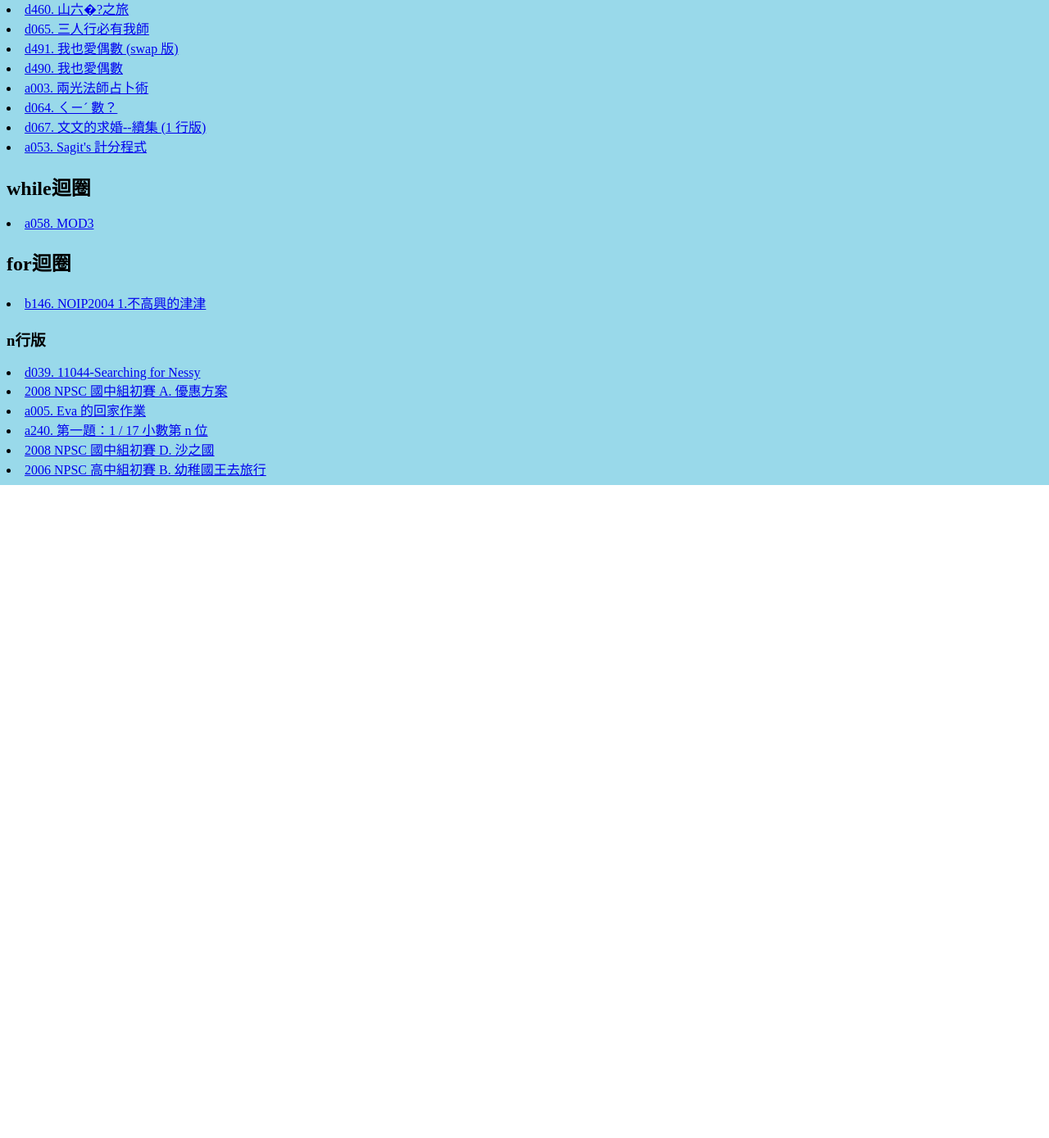
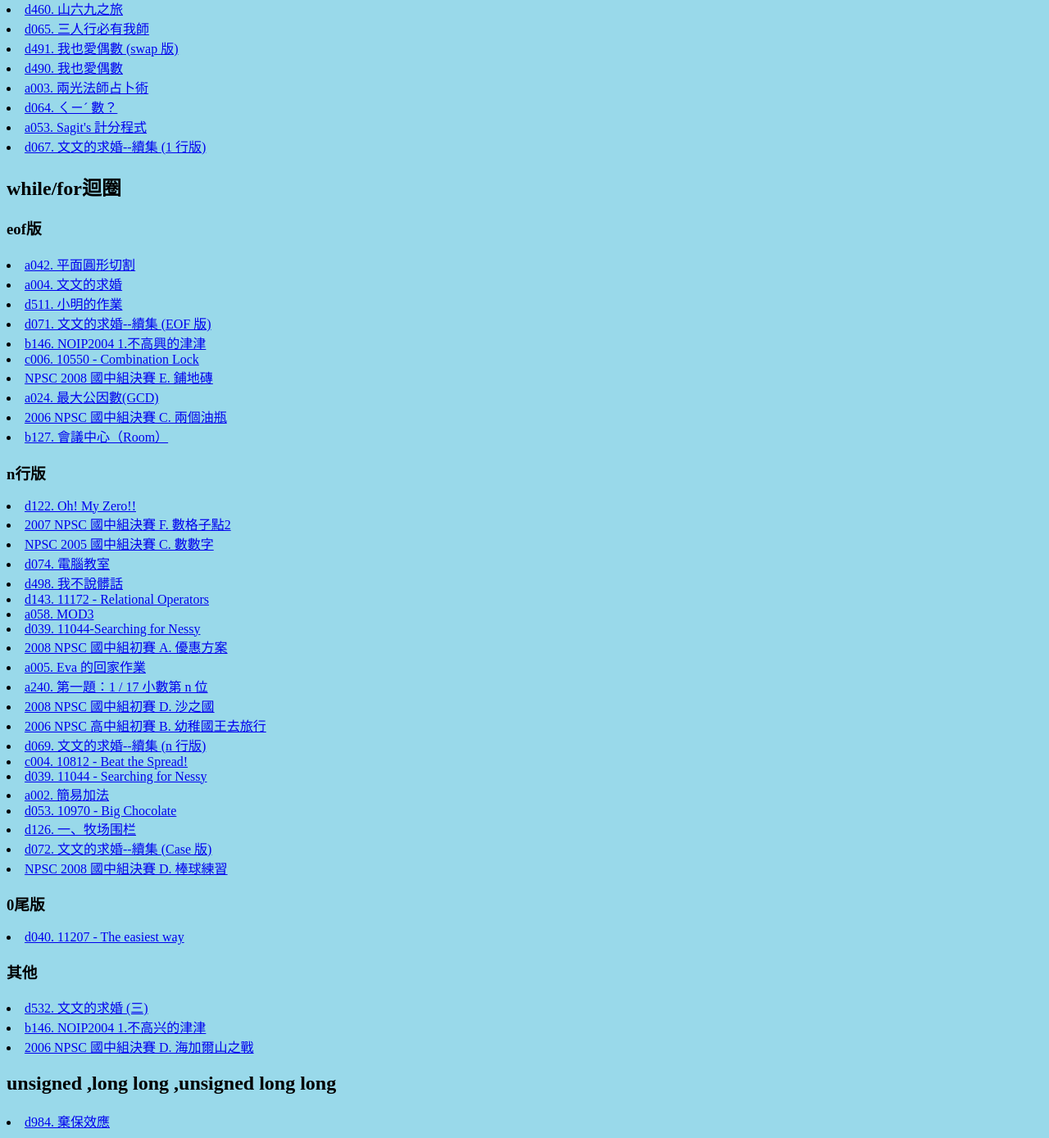
Before and after one commit to pcshic/pcshic.start.github.io, a plain HTML site: page problem.html in a window 1280 px wide. Shown: the part 551-1940 px from the top of the page at 82% size. Before the commit the page ends 1143 px from the top, so only its background shows below. Drawn offline with Linux system fonts and the light colour scheme.

Commit message:
更新題單

```diff
--- a/problem.html
+++ b/problem.html
@@ -24,24 +24,55 @@
 <li><a href="https://zerojudge.tw/ShowProblem?problemid=d490">d490. 我也愛偶數</a></li>
 <li><a href="https://zerojudge.tw/ShowProblem?problemid=d058">d058. BASIC 的 SGN 函數</a></li>
 <li><a href="https://zerojudge.tw/ShowProblem?problemid=d068">d068. 該減肥了!</a></li>
-<li><a href="https://zerojudge.tw/ShowProblem?problemid=d460">d460. 山六�?之旅 </a></li>
+<li><a href="https://zerojudge.tw/ShowProblem?problemid=d460">d460. 山六九之旅 </a></li>
 <li><a href="https://zerojudge.tw/ShowProblem?problemid=d065">d065. 三人行必有我師</a></li>
 <li><a href="https://zerojudge.tw/ShowProblem?problemid=d491">d491. 我也愛偶數 (swap 版) </a></li>
 <li><a href="https://zerojudge.tw/ShowProblem?problemid=d490">d490. 我也愛偶數</a></li>
 <li><a href="https://zerojudge.tw/ShowProblem?problemid=a003">a003. 兩光法師占卜術</a></li>
 <li><a href="https://zerojudge.tw/ShowProblem?problemid=d064">d064. ㄑㄧˊ 數？</a></li>
+<li><a href="https://zerojudge.tw/ShowProblem?problemid=a053">a053. Sagit's 計分程式</a></li>
 <li><a href="https://zerojudge.tw/ShowProblem?problemid=d067">d067. 文文的求婚--續集 (1 行版)</a></li>
-<li><a href="https://zerojudge.tw/ShowProblem?problemid=a053">a053. Sagit's 計分程式</a></li>
-<h2>while迴圈</h2>
+<h2>while/for迴圈</h2>
+<h3>eof版</h3>
+<li><a href="https://zerojudge.tw/ShowProblem?problemid=a042">a042. 平面圓形切割</a></li>
+<li><a href="https://zerojudge.tw/ShowProblem?problemid=a004">a004. 文文的求婚</a></li>
+<li><a href="https://zerojudge.tw/ShowProblem?problemid=d511">d511. 小明的作業</a></li>
+<li><a href="https://zerojudge.tw/ShowProblem?problemid=d071">d071. 文文的求婚--續集 (EOF 版)</a></li>
+<li><a href="https://zerojudge.tw/ShowProblem?problemid=b146">b146. NOIP2004 1.不高興的津津</a></li>
+<li><a href="https://zerojudge.tw/ShowProblem?problemid=c006">c006. 10550 - Combination Lock</a></li>
+<li><a href="http://contest.cc.ntu.edu.tw/npsc2008/2008jun_final.pdf">NPSC 2008 國中組決賽 E. 鋪地磚</a></li>
+<li><a href="https://zerojudge.tw/ShowProblem?problemid=a024">a024. 最大公因數(GCD)</a></li>
+<li><a href="http://contest.cc.ntu.edu.tw/npsc2006/2006junfinal.doc">2006 NPSC 國中組決賽 C. 兩個油瓶</a></li>
+<li><a href="https://zerojudge.tw/ShowProblem?problemid=b127">b127. 會議中心（Room）</a></li>
+<h3>n行版</h3>
+<li><a href="https://zerojudge.tw/ShowProblem?problemid=d122">d122. Oh! My Zero!!</a></li>
+<li><a href="http://contest.cc.ntu.edu.tw/npsc2007/doc/2007junfinal.doc">2007 NPSC 國中組決賽 F. 數格子點2</a></li>
+<li><a href="http://contest.cc.ntu.edu.tw/npsc2005/problem/2005sFinal.doc">NPSC 2005 國中組決賽  C. 數數字</a></li><li><a href="https://zerojudge.tw/ShowProblem?problemid=d074">d074. 電腦教室 </a></li>
+<li><a href="https://zerojudge.tw/ShowProblem?problemid=d498">d498. 我不說髒話 </a></li>
+<li><a href="https://zerojudge.tw/ShowProblem?problemid=d143">d143. 11172 - Relational Operators</a></li>
 <li><a href="https://zerojudge.tw/ShowProblem?problemid=a058">a058. MOD3</a></li>
-<h2>for迴圈</h2>
-<li><a href="https://zerojudge.tw/ShowProblem?problemid=b146">b146. NOIP2004 1.不高興的津津</a></li>
-<h3>n行版</h3>
 <li><a href="https://zerojudge.tw/ShowProblem?problemid=d039">d039. 11044-Searching for Nessy</a></li>
 <li><a href="http://contest.cc.ntu.edu.tw/npsc2008/2008jun.pdf">2008 NPSC 國中組初賽 A. 優惠方案</a></li>
 <li><a href="https://zerojudge.tw/ShowProblem?problemid=a005">a005. Eva 的回家作業</a></li>
 <li><a href="https://zerojudge.tw/ShowProblem?problemid=a240">a240. 第一題：1 / 17 小數第 n 位</a></li>
 <li><a href="http://contest.cc.ntu.edu.tw/npsc2008/2008jun.pdf">2008 NPSC 國中組初賽 D. 沙之國</a></li>
 <li><a href="http://contest.cc.ntu.edu.tw/npsc2006/2006sen.doc">2006 NPSC 高中組初賽 B. 幼稚國王去旅行</a></li>
-
+<li><a href="https://zerojudge.tw/ShowProblem?problemid=d069">d069. 文文的求婚--續集 (n 行版) </a></li>
+<li><a href="https://zerojudge.tw/ShowProblem?problemid=c004">c004. 10812 - Beat the Spread!</a></li>
+<li><a href="https://zerojudge.tw/ShowProblem?problemid=d039">d039. 11044 - Searching for Nessy  </a></li>
+<li><a href="https://zerojudge.tw/ShowProblem?problemid=a002">a002. 簡易加法</a></li>
+<li><a href="https://zerojudge.tw/ShowProblem?problemid=d053">d053. 10970 - Big Chocolate</a></li>
+<li><a href="https://zerojudge.tw/ShowProblem?problemid=d126">d126. 一、牧场围栏</a></li>
+<li><a href="https://zerojudge.tw/ShowProblem?problemid=d072">d072. 文文的求婚--續集 (Case 版)</a></li>
+<li><a href="http://contest.cc.ntu.edu.tw/npsc2008/2008jun_final.pdf">NPSC 2008 國中組決賽 D. 棒球練習</a></li>
+<h3>0尾版</h3>
+<li><a href="https://zerojudge.tw/ShowProblem?problemid=d040">d040. 11207 - The easiest way</a></li>
+<h3>其他</h3>
+<li><a href="https://zerojudge.tw/ShowProblem?problemid=d532">d532. 文文的求婚 (三)  </a></li>
+<li><a href="https://zerojudge.tw/ShowProblem?problemid=b146">b146. NOIP2004 1.不高兴的津津</a></li>
+<li><a href="http://contest.cc.ntu.edu.tw/npsc2006/2006junfinal.doc">2006 NPSC 國中組決賽 D. 海加爾山之戰 </a></li>
+<h2>unsigned ,long long ,unsigned long long</h2>
+<li><a href="https://zerojudge.tw/ShowProblem?problemid=d984">d984. 棄保效應</a></li>
+<h3></h3>
+<br><br><br>
 </body></html>
```
